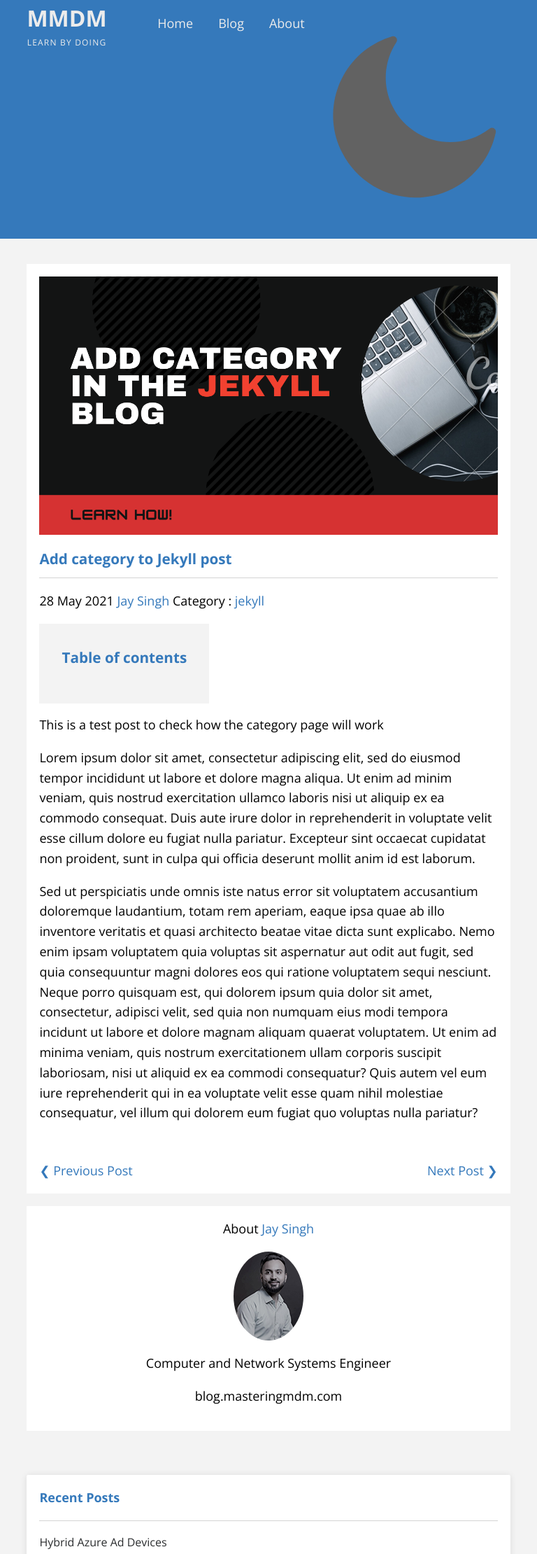
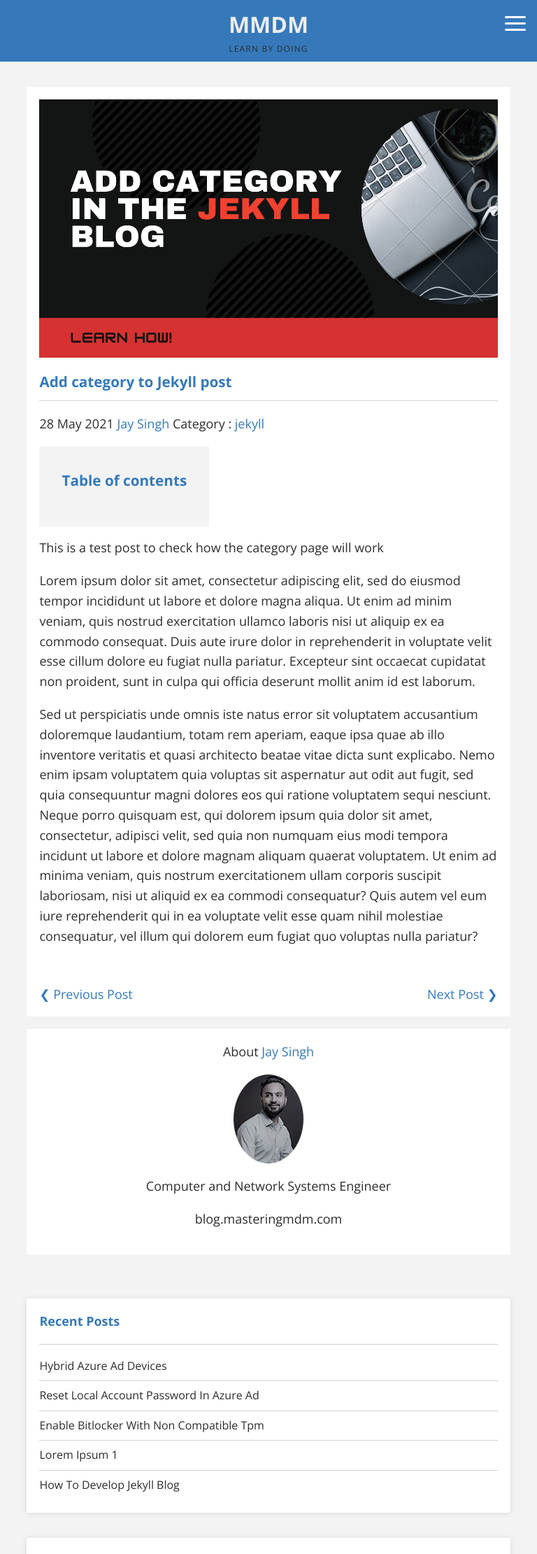
Before and after one commit to jays1ngh/jays1ngh.github.io, a Jekyll site: the page built from _posts/2021-06-11-Add-Category-In-Jekyll.md, in a window 768 px wide. Shown: the top 2220 px of the page at 70% size. Built offline with Jekyll 4.4.1, drawn with Linux system fonts in a browser that asks for light colours.

Commit message:
updated variables for mode switching

```diff
--- a/_sass/main.scss
+++ b/_sass/main.scss
@@ -1,10 +1,86 @@
 // Styling with scss
 
 /* variables */
-$body-background: #f3f3f3;
-$primary: #3579bb;
+:root {
+  --body-background: #f3f3f3;
+  --primary: #3579bb;
+  --secondary: #444444;
+  --heading: #3579bb;
+  --button: #3579bb;
+  --button-hover: #949494;
+  --button-reverse: #c9c9c9;
+  --button-hover-reverse: #3579bb;
+  --background-color: #ffffff;
+  --footer-background: #444444;
+  --font-light: #ececec;
+  --font-dark: #2b2d2f;
+  --font-primary: #3579bb;
+  --box-background: #ffffff;
+  --box-background-other: #f3f3f3;
+  --box-background-blue: #3578bb21;
+  --link-color: #3579bb;
+  --link-hover: #4d4d4d;
+  --link-visited: #949494;
+  --link-reverse: #4d4d4d;
+  --link-hover-reverse: #e1e1e1;
+  --border: #d3d3d3;
+  }
+
+.theme-light {
+--body-background: #f3f3f3;
+--primary: #3579bb;
+--secondary: #444444;
+--heading: #3579bb;
+--button: #3579bb;
+--button-hover: #949494;
+--button-reverse: #c9c9c9;
+--button-hover-reverse: #3579bb;
+--background-color: #ffffff;
+--footer-background: #444444;
+--font-light: #ececec;
+--font-dark: #2b2d2f;
+--font-primary: #3579bb;
+--box-background: #ffffff;
+--box-background-other: #f3f3f3;
+--box-background-blue: #3578bb21;
+--link-color: #3579bb;
+--link-hover: #4d4d4d;
+--link-visited: #949494;
+--link-reverse: #4d4d4d;
+--link-hover-reverse: #e1e1e1;
+--border: #d3d3d3;
+}
+
+.darkmode {
+--body-background: #1F2123;
+--primary: rgb(39, 42, 44);
+--secondary: #444444;
+--heading: #3579bb;
+--button: #3579bb;
+--button-hover: #949494;
+--button-reverse: #c9c9c9;
+--button-hover-reverse: #3579bb;
+--background-color: #rgb(24, 26, 27);
+--footer-background: #444444;
+--font-light: #ececec;
+--font-dark: #ececec;
+--font-primary: #ececec;
+--box-background: #181A1B;
+--box-background-other: #1F2123;
+--box-background-blue: #3578bb21;
+--link-color: #3579bb;
+--link-hover: #7ea9d4;
+--link-visited: #949494;
+--link-reverse: #4d4d4d;
+--link-hover-reverse: #e1e1e1;
+--border: #d3d3d3;
+}
+
+/*
+var(--body-background): #f3f3f3;
+var(--primary): #3579bb;
 $secondary: #444444;
-$heading: #3579bb;
+var(--heading): #3579bb;
 $button: #3579bb;
 $button-hover: #949494;
 $button-reverse: #c9c9c9;
@@ -23,6 +99,7 @@
 $link-reverse: #4d4d4d;
 $link-hover-reverse: #e1e1e1;
 $border: #d3d3d3;
+*/
 
 /* ==================
       Global Styles
@@ -33,7 +110,7 @@
   font-size: 1.125rem;
   font-weight: 300;
   line-height: 1.6;
-  background-color: $body-background;
+  background-color: var(--body-background);
 
   // Syntax issue resolution
   word-wrap: break-word; /* force long words to break */
@@ -45,6 +122,14 @@
 pre,
 samp {
   white-space: pre-wrap; /* force long lines to break */
+}
+
+h1,h2,h3,p {
+  margin-top:0;
+}
+
+h1 {
+  margin:0;
 }
 
 // Anchor links
@@ -66,9 +151,9 @@
 
 footer {
   text-align: center;
-  background-color: $footer-background;
+  background-color: var(--footer-background);
   padding: 3em;
-  color: $font-light;
+  color: var(--font-light);
   margin-top: 2rem;
 }
 
@@ -76,28 +161,25 @@
       Typography
 ===================== */
 
-h1,h2,h3,p {
-  margin-top:0;
-}
-
-h1 {
-  margin:0;
+p,
+span {
+  color: var(--font-dark);
 }
 
 h2 {
-  color: $font-primary
+  color: var(--font-primary);
 }
 
 blockquote {
-  background: $box-background-blue;
-  border-left: 10px solid $primary;
+  background: var(--box-background-blue);
+  border-left: 10px solid var(--primary);
   margin-left: 0;
   margin-right: 0;
   padding: 20px;
 }
 
 blockquote:before {
-  color: $primary;
+  color: var(--primary);
   // content: open-quote;
   font-size: 4em;
   line-height: 0.1em;
@@ -110,12 +192,12 @@
 }
 
 blockquote h3 {
-  color: $font-dark;
+  color: var(--font-dark);
   font-size: 1.2rem;
 }
 
 .site-title {
-  color: $font-light;
+  color: var(--font-light);
 }
 
 .site-main-title {
@@ -137,17 +219,17 @@
 // Blog
 
 .blog-container h1 {
-  color: $font-primary;
+  color: var(--font-primary);
 }
 
 .blog-container a {
-  color: $font-primary;
+  color: var(--font-primary);
   text-decoration: none;
 }
 
 .blog-container a:hover,
 .blog-container a:focus {
-  color: $link-hover;
+  color: var(--link-hover);
 }
 
 // sidebar-main
@@ -165,7 +247,7 @@
 }
 
 .post-read-more a {
-  color: $font-light;
+  color: var(--font-light);
   font-weight: 400;
   font-size: 1rem;
   margin: 0;
@@ -174,7 +256,7 @@
 
 .post-read-more a:hover,
 .post-read-more a:focus {
-  color: $font-light;
+  color: var(--font-light);
 }
 
 // sidebar-secondary
@@ -189,19 +271,19 @@
 .sidebar-secondary h2 {
   font-weight: 700;
   font-size: 1em;
-  color: $primary;
+  color: var(--font-primary);
   margin-bottom: 1em;
   padding-bottom: 1em;
 }
 
 .sidebar-secondary a {
-  color: $font-dark;
+  color: var(--font-dark);
   text-decoration: none;
 }
 
 .sidebar-secondary a:hover,
 .sidebar-secondary a:focus {
-  color: $font-primary;
+  color: var(--font-primary);
 }
 
 // Pagination
@@ -218,7 +300,7 @@
 .previous-post a:focus,
 .next-post a:hover,
 .next-post a:focus {
-  color: $font-dark;
+  color: var(--font-dark);
 }
 
 /* ==================
@@ -239,7 +321,7 @@
 
 header {
   text-align: center;
-  background-color: $primary;
+  background-color: var(--primary);
   padding: 0;
   margin-bottom: 2em;
 }
@@ -255,7 +337,7 @@
 }
 
 .post-card-outer {
-  background-color: $box-background;
+  background-color: var(--box-background);
   padding: .5em 1em 1em 1em;
   margin-bottom: 2em;
 }
@@ -272,7 +354,7 @@
 }
 
 .post-title {
-  border-bottom: 1px solid $border;
+  border-bottom: 1px solid var(--border);
   margin-bottom: 1em;
 }
 
@@ -310,12 +392,12 @@
 .post-read-more {
   float: right;
   padding:0 .5rem;
-  background-color: $primary;
+  background-color: var(--primary);
 }
 
 .post-read-more:hover,
 .post-read-more:focus {
-  background-color: $button-hover;
+  background-color: var(--button-hover);
 }
 
 // .sidebar-secondary {
@@ -324,15 +406,15 @@
 
 .recent-posts-widget {
   padding: 1em;
-  background-color: $box-background;
+  background-color: var(--box-background);
 }
 
 .recent-posts-blog {
-  border-bottom: 1px solid $border;
+  border-bottom: 1px solid var(--border);
 }
 
 .recent-posts-name-widget {
-  border-bottom: .5px solid $border;
+  border-bottom: .5px solid var(--border);
 }
 
 .recent-posts-name-widget:last-child {
@@ -342,16 +424,16 @@
 
 .categories-all-widget {
   padding: 1em;
-  background-color: $box-background;
+  background-color: var(--box-background);
   margin-top: 2em;
 }
 
 .categories-blog-widget-title {
-  border-bottom: 1px solid $border;
+  border-bottom: 1px solid var(--border);
 }
 
 .category-name-widget {
-  border-bottom: .5px solid $border;
+  border-bottom: .5px solid var(--border);
 }
 
 .category-name-widget:last-child {
@@ -379,22 +461,22 @@
 .pagination-li a,
 .pagination-li span {
   padding: .2em .5em;
-  background-color: $button-reverse;
-  color: $link-reverse;
+  background-color: var(--button-reverse);
+  color: var(--link-reverse);
 }
 
 .pagination-li a:hover,
 .pagination-li a:focus,
 .pagination-li span:hover,
 .pagination-li span.focus {
-  background-color: $button-hover-reverse;
-  color: $link-hover-reverse;
+  background-color: var(--button-hover-reverse);
+  color: var(--link-hover-reverse);
 }
 
 .previous:hover,
 .previous:focus {
-  background-color: $button;
-  color: $button-hover;
+  background-color: var(--button);
+  color: var(--button-hover);
 }
 
 /*====
@@ -402,7 +484,7 @@
 ===*/
 
 .post-data {
-  background-color: $box-background;
+  background-color: var(--box-background);
   padding: 1em;
 }
 .post-media {
@@ -424,14 +506,14 @@
 
 .previous-next {
   display: flex;
-  background-color: $box-background;
+  background-color: var(--box-background);
   justify-content: space-between;
   margin-bottom: 1em;
   padding: 1em;
 }
 
 .post-author {
-  background-color: $box-background;
+  background-color: var(--box-background);
   padding: 1em;
   margin-bottom: 2em;
 }
@@ -456,7 +538,7 @@
 // Table of contents
 #toc {
   width: max-content;
-  background: $box-background-other;
+  background: var(--box-background-other);
   padding: 2rem;
   margin-bottom: 1rem;
 }
@@ -491,10 +573,10 @@
 }
 
 .category-each {
-  background-color: $box-background;
+  background-color: var(--box-background);
   padding: 2em;
   margin-right: 2em;
-  border-bottom: 1px solid $border;
+  border-bottom: 1px solid var(--border);
 }
 
 .category-each:last-child {
@@ -502,7 +584,7 @@
 }
 
 .category-each a {
-  color: $heading;
+  color: var(--heading);
 }
 
 /* ==================
@@ -529,24 +611,30 @@
 
 nav a {
   text-decoration: none;
-  color: $font-light;
+  color: var(--font-light);
   font-weight: 400;
   padding: .25em 0;
 }
 
 nav a:hover,
 nav a:focus {
-  color: $font-dark;
+  color: var(--font-dark);
 }
 
 .site-main-title a {
-  color: $font-light;
+  color: var(--font-light);
   text-decoration: none;
 }
 
 .site-main-title a:hover,
 .site-main-title a:focus {
-  color: $font-dark;
+  color: var(--font-dark);
+}
+
+#theme-mode-icon {
+  width: 30px;
+  cursor: pointer;
+  margin-left: 2rem;
 }
 
 // toggle
@@ -579,7 +667,7 @@
 
 .home-title-sub {
   text-align: center;
-  color: $font-light;
+  color: var(--font-light);
 }
 
 .home-content {
@@ -631,13 +719,14 @@
 
   nav li {
     margin-left: 1em;
+    margin: .75rem 0 0 .25rem;
     /*Centres the navigation buttons
     margin: 0 1em; */
   }
 
   nav a {
     text-decoration: none;
-    color: $font-light;
+    color: var(--font-light);
     font-weight: 400;
     font-size: 1rem;
     padding: .75em;
@@ -655,10 +744,16 @@
   .navbar-links {
     flex-direction: column;
     display: none;
+    align-items: center;
   }
 
   .navbar-links.active {
     display: flex;
+  }
+
+  // Theme mode button
+  #theme-mode-icon {
+    margin: 1rem 0 0 .4rem;
   }
 
   .container {
@@ -700,7 +795,62 @@
   }
 }
 
-@media (min-width: 391px) and (max-width: 899px) {
+@media (min-width: 391px) and (max-width: 480px) {
+  // naigation
+  header {
+    padding: .5em;
+  }
+
+  .site-title {
+    justify-content: center;
+  }
+
+  .site-main-title {
+    font-size: 1em;
+    margin-top: .4em;
+  }
+
+  .site-subtitle {
+    margin: 0;
+  }
+
+  nav li {
+    margin: .75rem 0 0 0;
+    /*Centres the navigation buttons
+    margin: 0 1em; */
+  }
+
+  nav a {
+    text-decoration: none;
+    color: var(--font-light);
+    font-weight: 400;
+    font-size: 1rem;
+    padding: .75em;
+  }
+  // Nav toggle button
+  .toggle-button {
+    display: flex;
+  }
+
+  .container-nav {
+    flex-direction: column;
+  }
+
+  .navbar-links {
+    flex-direction: column;
+    display: none;
+    align-items: center;
+  }
+
+  .navbar-links.active {
+    display: flex;
+  }
+
+  // Theme mode button
+  #theme-mode-icon {
+    margin: .9rem 0 0 0;
+  }
+
   // blog
   .sidebar-main {
     margin-bottom: 3.5em;
@@ -756,10 +906,121 @@
     }
 
     .category-each {
-      background-color: $box-background;
+      background-color: var(--box-background);
       padding: 2em;
       margin: 0;
-      border-bottom: 1px solid $border;
+      border-bottom: 1px solid var(--border);
+    }
+
+}
+
+@media (min-width: 481px) and (max-width: 899px) {
+  header {
+    padding: .5em;
+  }
+
+  .site-title {
+    justify-content: center;
+  }
+
+  .site-main-title {
+
+  }
+
+  .site-subtitle {
+    margin: 0;
+  }
+
+  nav li {
+    margin: .75rem 0 0 0;
+    /*Centres the navigation buttons
+    margin: 0 1em; */
+  }
+
+  // Nav toggle button
+  .toggle-button {
+    display: flex;
+    margin-top: .4rem;
+  }
+
+  .container-nav {
+    flex-direction: column;
+  }
+
+  .navbar-links {
+    flex-direction: column;
+    display: none;
+    align-items: center;
+  }
+
+  .navbar-links.active {
+    display: flex;
+  }
+
+  // Theme mode button
+  #theme-mode-icon {
+    margin: .9rem 0 0 0;
+  }
+
+  // blog
+  .sidebar-main {
+    margin-bottom: 3.5em;
+  }
+
+  .post-card-inner {
+    display: flex;
+    flex-direction: column;
+  }
+  .blog-media {
+  width: 100%;
+  margin-bottom: 1em;
+  }
+  .blog-img {
+    width: 100%;
+    display: block;
+  }
+  .post-content-all {
+    width: 100%;
+    margin: 0;
+  }
+
+  // post
+  .post-media {
+    width: 100%;
+    margin-bottom: 1em;
+    }
+
+    .post-author {
+      text-align: center;
+    }
+
+    .author-info-detailed {
+      flex-direction: column;
+      justify-content: center;
+    }
+    .post-author-media {
+      width: 100%;
+      margin-bottom: 1em;
+    }
+
+    .post-author-image {
+      margin: 0 auto;
+    }
+    .author-info-brief {
+      width: 100%;
+    }
+
+    // Categories
+    .container-categories {
+      display: flex;
+      flex-direction: column;
+    }
+
+    .category-each {
+      background-color: var(--box-background);
+      padding: 2em;
+      margin: 0;
+      border-bottom: 1px solid var(--border);
     }
 
 }
@@ -779,3 +1040,30 @@
     width: 25%;
     }
 }
+
+// @media (prefers-color-scheme: dark) {
+//   :root {
+//     --body-background: #f3f3f3;
+//     --primary: #3579bb;
+//     --secondary: #444444;
+//     --heading: #3579bb;
+//     --button: #3579bb;
+//     --button-hover: #949494;
+//     --button-reverse: #c9c9c9;
+//     --button-hover-reverse: #3579bb;
+//     --background-color: #rgb(24, 26, 27);
+//     --footer-background: #444444;
+//     --font-light: #2b2d2f;
+//     --font-dark: #ececec;
+//     --font-primary: #3579bb;
+//     --box-background: #444444;
+//     --box-background-other: #f3f3f3;
+//     --box-background-blue: #3578bb21;
+//     --link-color: #3579bb;
+//     --link-hover: #4d4d4d;
+//     --link-visited: #949494;
+//     --link-reverse: #4d4d4d;
+//     --link-hover-reverse: #e1e1e1;
+//     --border: #d3d3d3;
+//     }
+// }
```
